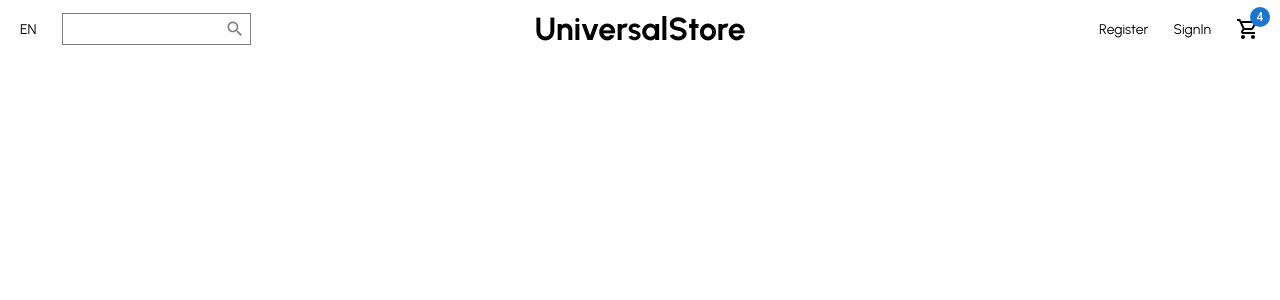
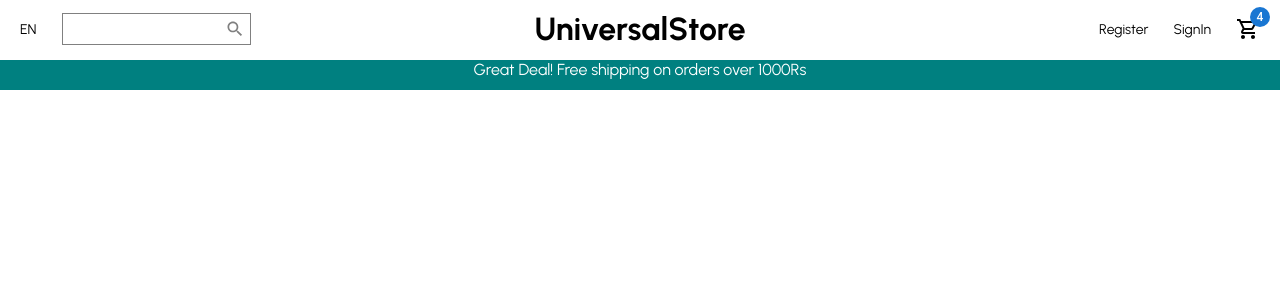
Before and after one commit to LalithaRamanaV/universal-store, a React (Create React App) app in the folder universe/: page / in a window 1280 px wide. Shown: the top 300 px of the page. Built offline with nearby package versions, Linux system fonts and the light colour scheme.

Commit message:
feat: added announcement.jsx

```diff
--- /dev/null
+++ b/universe/src/components/Announcement.jsx
@@ -0,0 +1,20 @@
+import React from 'react'
+import styled from "styled-components"
+
+const Container = styled.div`
+height:30px;
+background-color:teal;
+color:white;
+align-items:center;
+text-align:center;
+`
+
+const Announcement = () => {
+  return (
+    <Container>
+     Great Deal! Free shipping on orders over 1000Rs
+    </Container>
+  )
+}
+
+export default Announcement
--- a/universe/src/pages/Home.jsx
+++ b/universe/src/pages/Home.jsx
@@ -1,10 +1,12 @@
 import React from 'react'
+import Announcement from '../components/Announcement'
 import Navbar from '../components/Navbar'
 
 const Home = () => {
   return (
     <div className="container">
         <Navbar/>
+        <Announcement/>
     </div>
   )
 }
```
Also changed, not shown: 1 other file (tests, documents, lock files or other folders).
